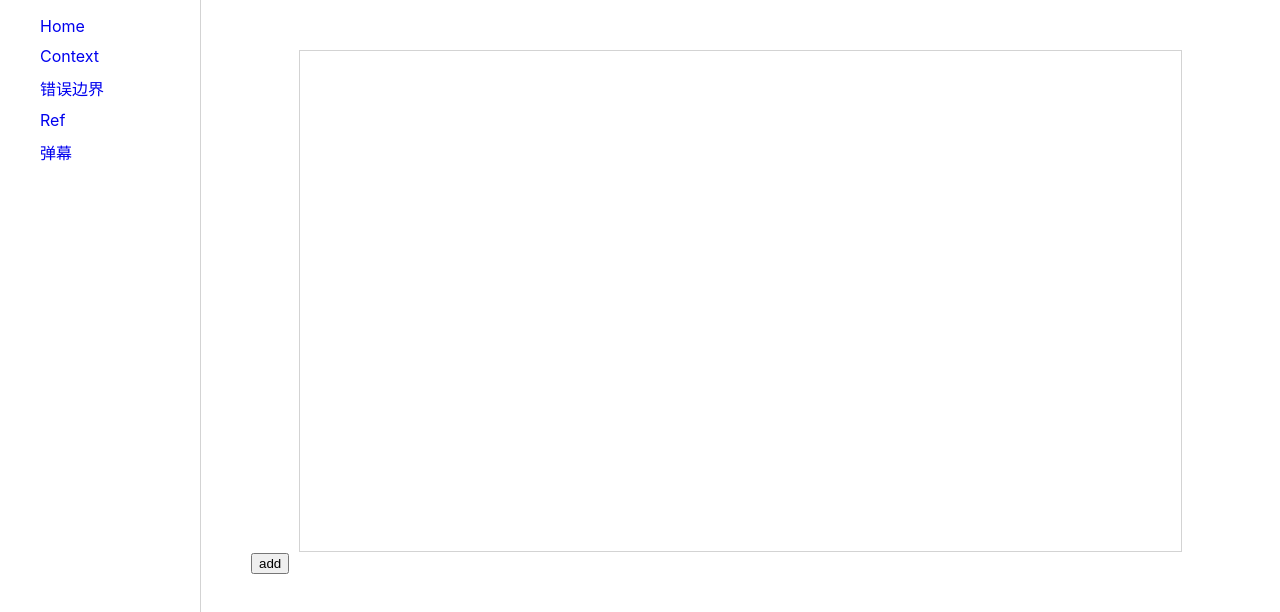
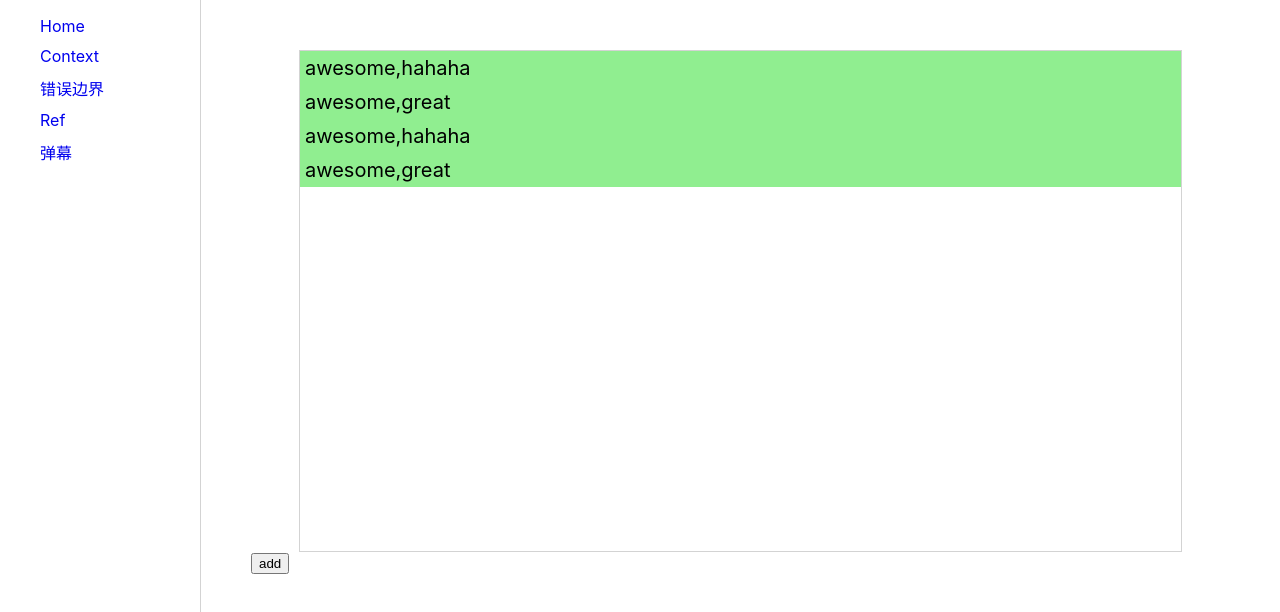
Before and after one commit to tkiddo/Notebook, a React (Create React App) app in the folder React/react-demo/: page /wordsFly in a window 1280 px wide. Shown: the top 612 px of the page. Built offline with nearby package versions, Linux system fonts and the light colour scheme.

Commit message:
css animation

```diff
--- a/React/react-demo/src/views/wordsFly/wordItem/index.scss
+++ b/React/react-demo/src/views/wordsFly/wordItem/index.scss
@@ -1,15 +1,15 @@
 .word-item{
-    position: absolute;
-    animation: move 5s forwards;
+    padding:5px;
+    background-color: lightgreen;
+    animation: move 5s forwards linear;
     font-size: 20px;
 }
 
 @keyframes move{
     from{
-        right:0;
+        transform: translateX(400px);
     }
     to{
-        right:100%;
-       display: none;
+        transform: translateX(0);
     }
 }
```
Also changed, not shown: 1 other file (tests, documents, lock files or other folders).
